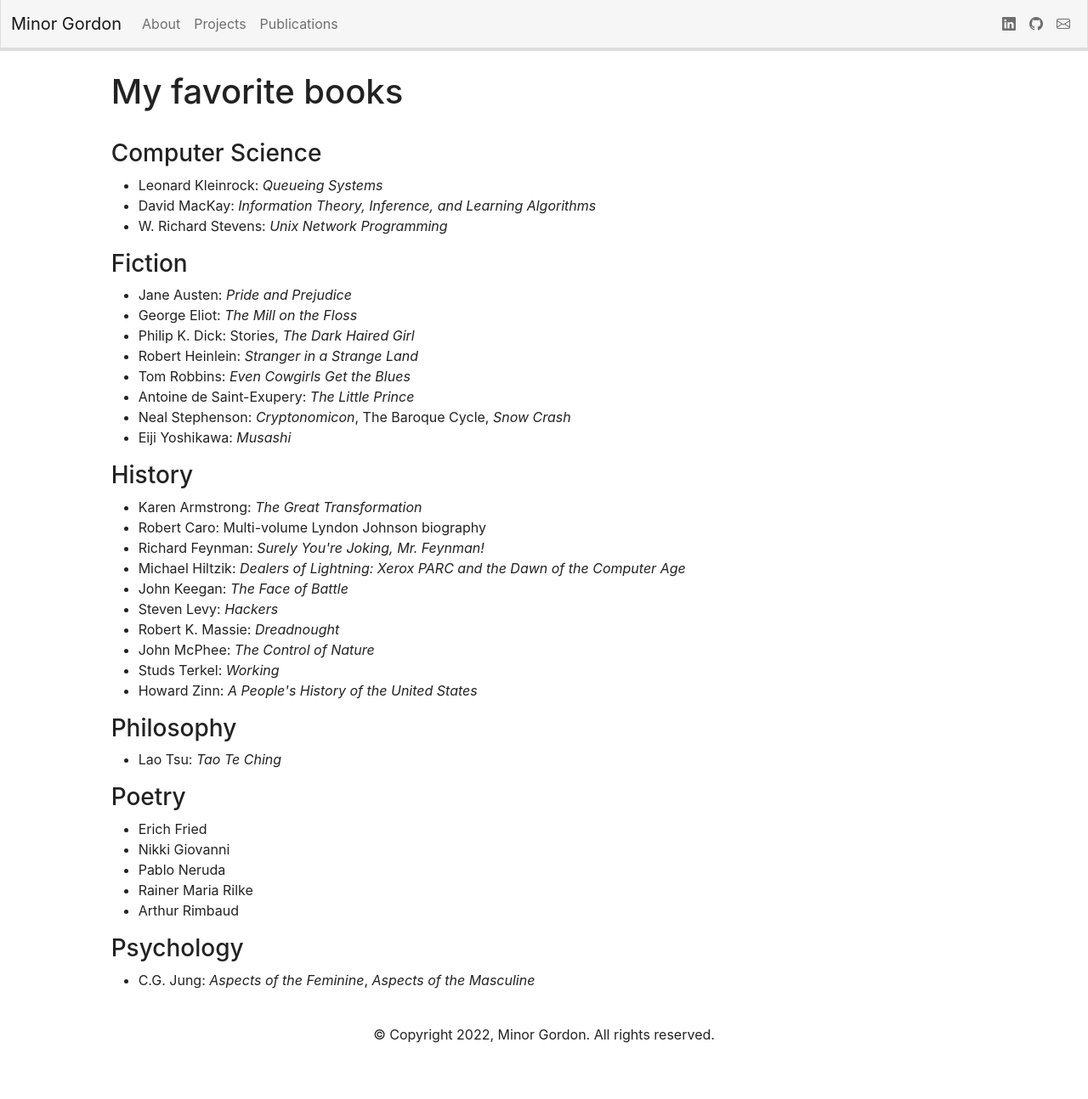
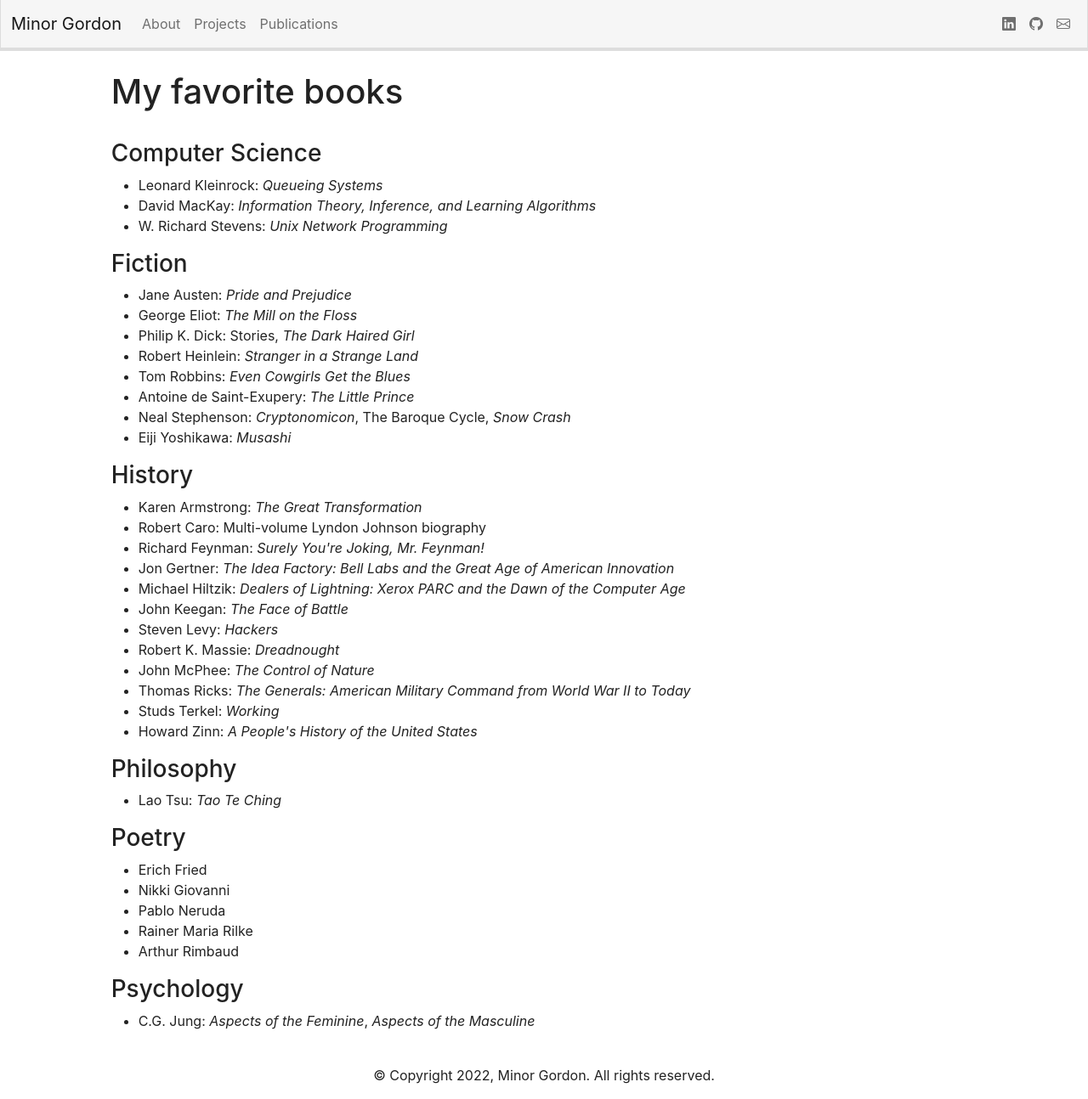
Before and after one commit to minorg/minorgordon.net, a Jekyll site: the page built from favorite-books.html, in a window 1280 px wide. Shown: the whole page at 85% size. Built offline with Jekyll 4.4.1, drawn with Linux system fonts in a browser that asks for light colours; nearby versions of some CDN libraries; before the commit the page ends 1246 px from its top, so only the background shows below that.

Commit message:
add to favorite books

```diff
--- a/favorite-books.html
+++ b/favorite-books.html
@@ -45,11 +45,13 @@ title: Favorite books
                 <li>Karen Armstrong: <i>The Great Transformation</i></li>
                 <li>Robert Caro: Multi-volume Lyndon Johnson biography</li>
                 <li>Richard Feynman: <i>Surely You're Joking, Mr. Feynman!</i></li>
+                <li>Jon Gertner: <i>The Idea Factory: Bell Labs and the Great Age of American Innovation</i></li>
                 <li>Michael Hiltzik: <i>Dealers of Lightning: Xerox PARC and the Dawn of the Computer Age</i></li>
                 <li>John Keegan: <i>The Face of Battle</i></li>
                 <li>Steven Levy: <i>Hackers</i></li>
                 <li>Robert K. Massie: <i>Dreadnought</i></li>
                 <li>John McPhee: <i>The Control of Nature</i></li>
+                <li>Thomas Ricks: <i>The Generals: American Military Command from World War II to Today</i></li>
                 <li>Studs Terkel: <i>Working</i></li>
                 <li>Howard Zinn: <i>A People's History of the United States</i></li>
             </ul>
```
